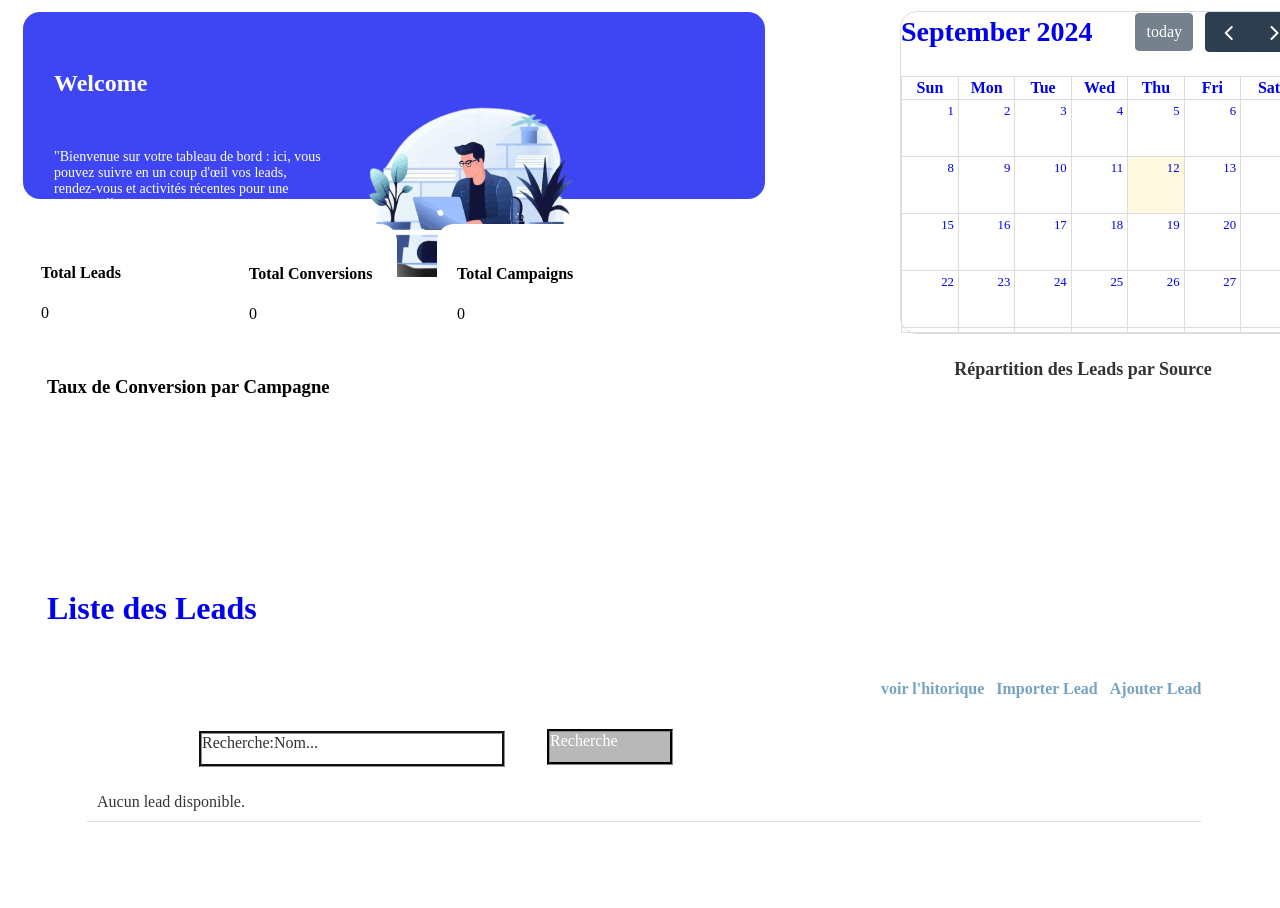
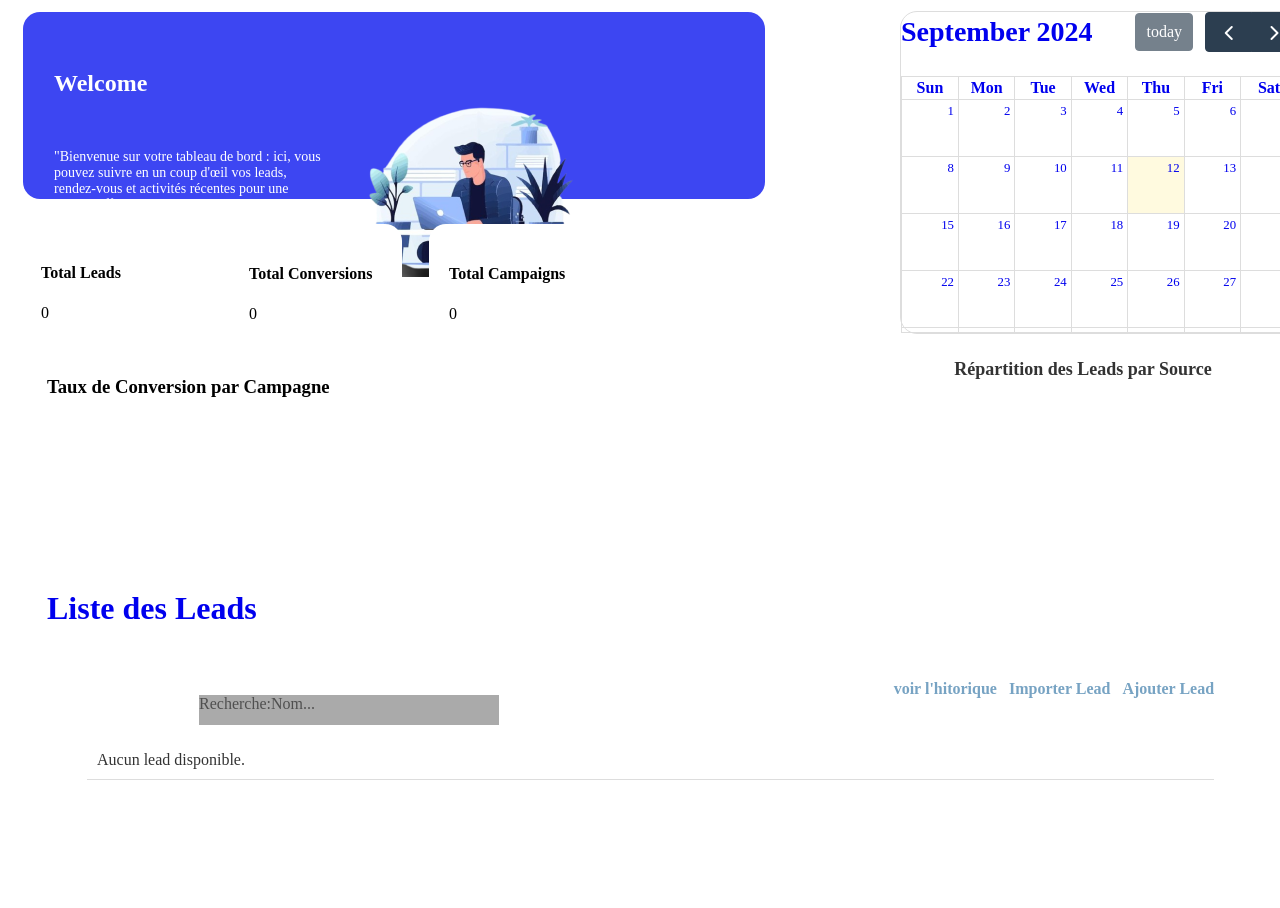
Before and after one commit to ghizlane112/CRRM, a Django app: page /analyse/dashboard/ in a window 1280 px wide; the page is wider, and only the part inside the window is pictured. After the commit the page ends 780 px from the top of that part, so only its background shows below. Run offline with Django 5.2, Linux system fonts and the light colour scheme; data that the repository does not hold is empty; a map, chart or similar area stays blank; parts of the project's set-up code (start-up, migrations or seed data) failed here and were passed over.

Commit message:
css de dashboard

```diff
--- a/Cenv/Projet/lead/views.py
+++ b/Cenv/Projet/lead/views.py
@@ -40,7 +40,7 @@ def three(request):
 
 
 def dashboard(request):
-    leads = Lead.objects.all()[:5]  # Limiter le nombre de leads affichés
+    leads = Lead.objects.all()[:3]  # Limiter le nombre de leads affichés
     return render(request, 'dashboard.html', {
         'leads': leads
     })
--- a/Cenv/Projet/templates/parts/state.html
+++ b/Cenv/Projet/templates/parts/state.html
@@ -82,6 +82,7 @@
     left:19px;
   overflow: hidden;
     display: inline;
+
 }
 
 /* Styles pour les sous-cartes */
@@ -93,6 +94,8 @@
     height: 109px;
     border-radius:none ;
     background-color: white;
+    box-shadow:
+        2px 2px 5px rgba(0, 0, 0, 0.2), /* Première ombre */
 
 }
 #thrid-card-desous2{
@@ -103,6 +106,9 @@
     position: relative;
   top: -124px;
   left: 174px;
+  box-shadow:
+        2px 2px 5px rgba(0, 0, 0, 0.2), /* Première ombre */
+
 }
 #thrid-card-desous3{
     max-width: 180px;
@@ -112,6 +118,9 @@
  left:375px;
  border-radius:none ;
  background-color: white;
+ box-shadow:
+        2px 2px 5px rgba(0, 0, 0, 0.2), /* Première ombre */
+
 }
 
 
@@ -122,6 +131,9 @@
     top: 329px;
     left:19px;
     background-color: white;
+    box-shadow:
+        2px 2px 5px rgba(0, 0, 0, 0.2), /* Première ombre */
+
 }
 #forth-card canvas {
     height: 150px !important; /* Ajuster la hauteur */
@@ -138,6 +150,8 @@
     justify-content: center;
     align-items: center;
     padding: 20px; /* Ajoute un espacement interne */
+    box-shadow:
+        2px 2px 5px rgba(0, 0, 0, 0.2), /* Première ombre */
 }
 
 #cinquieme-card canvas {
@@ -163,14 +177,14 @@
     color: #555; /* Couleur plus foncée pour la lisibilité */
 }
 #six-card{
-    width: 94.5%;
-    height: 370px;
+    width: 95.5%;
+    height: auto;
     left: 19px;
     background-color: rgba(255, 255, 255, 0.868);
     position: relative;
     top: 340px;
-
-
+    box-shadow:
+        2px 2px 5px rgba(0, 0, 0, 0.2), /* Première ombre */
 }
 #six-card a{
 text-decoration: none;
@@ -196,26 +210,17 @@ text-decoration: none;
     float: right;
     margin-left: 12px;
 }
-.input1 .button-desous{
-    position: relative;
-    top: 34px;
-    left :500px;
-    width: 120px;
-height: 30px;
-color: white;
-border-color: #333;
-border-style:groove;
-background-color: #b9b8b8;
-}
+
 .input1 .input-desous{
 width: 300px;
 height: 30px;
 position: relative;
 left :152px;
-background-color: #ffffffe6;
-color: rgba(0, 0, 0, 0.808);
+background-color: #AAAAAA;
+color: rgba(0, 0, 0, 0.539);
 border-color: #333333ee;
 border-style:groove;
+border: none;
 }
 
 
@@ -274,17 +279,17 @@ border-style:groove;
         width: 399px;
      }
     #thrid-card-desous1 {
-   max-width: 21vh;
+   max-width: 173px;
 }
 #thrid-card-desous2 {
-    max-width: 21vh;
+    max-width: 173px;
     position: relative;
   left: 190px;
 }
 #thrid-card-desous3 {
-    max-width: 22vh;
+    max-width: 173px;
     position: relative;
-    left:398px;
+    left:390px;
 }
 #thrid-card{
     width: 68%;
@@ -293,7 +298,7 @@ border-style:groove;
     width: 57.5%;
 }
 #cinquieme-card{
-    width: 43vh;
+    width: 344px;
     right:25px;
 }
 }
@@ -330,8 +335,7 @@ border-style:groove;
 
 @media (max-width: 768px) {
     #first-card {
-        width: 340px; /* Largeur pleine pour les petits écrans */
-        height: 170px;
+        width: 340px; /* Largeur pleine pour les petits écrans */ height: 170px;
         left: 0; /* Centre la carte horizontalement */
         margin-left: 12px;
 
@@ -469,10 +473,6 @@ border-style:groove;
 
 
 
-
-
-
-
  <!----six card-->
   <!-- Sixième card -->
   <div class="card text-center text-white  " id="six-card" >
@@ -486,7 +486,6 @@ border-style:groove;
                    <br>
                    <br>
                    <div class="input1">
-                    <div class="button-desous">Recherche</div>
                    <div class="input-desous"> Recherche:Nom...</div>
 
                     <div></div>
```
